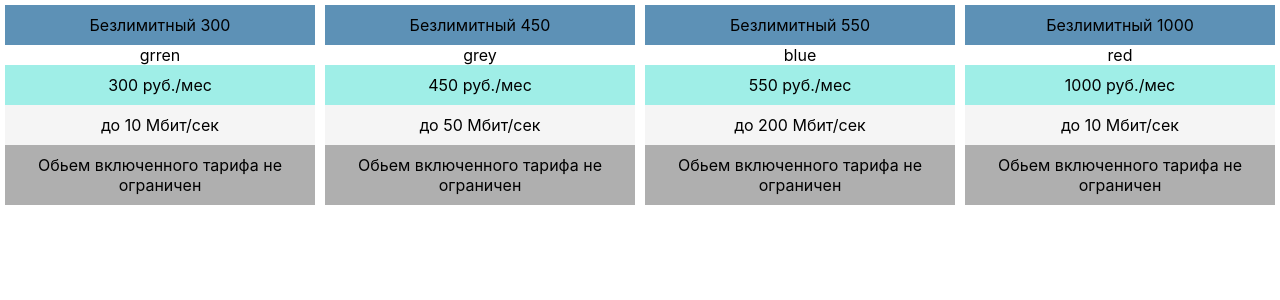
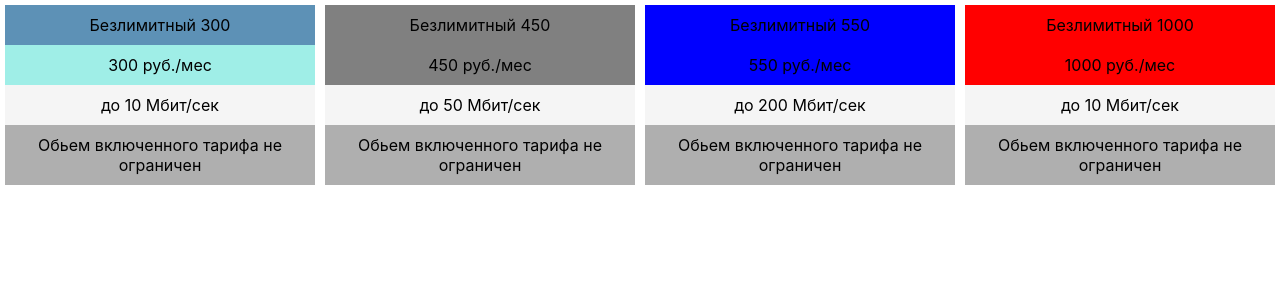
Before and after one commit to galya-cmd/tarifs, a React (Create React App) app: page / in a window 1280 px wide. Shown: the top 300 px of the page. Built offline with nearby package versions, Linux system fonts and the light colour scheme.

Commit message:
добавила стили через пропсы

```diff
--- a/src/components/Tarif.jsx
+++ b/src/components/Tarif.jsx
@@ -11,9 +11,8 @@ class Tarif extends React.Component {
 
       <div className="cart">
 
-      <div className="tariff-name">{name}</div>
-      <div>{color}</div>
-      <div className="priсe">{price}</div>
+      <div className="tariff-name" style={{backgroundColor: color}}>{name}</div>
+      <div className="priсe" style={{backgroundColor: color}}>{price}</div>
       <div className="speed">{speed}</div>
       <div className="text">{text}</div>
       </div>
```
